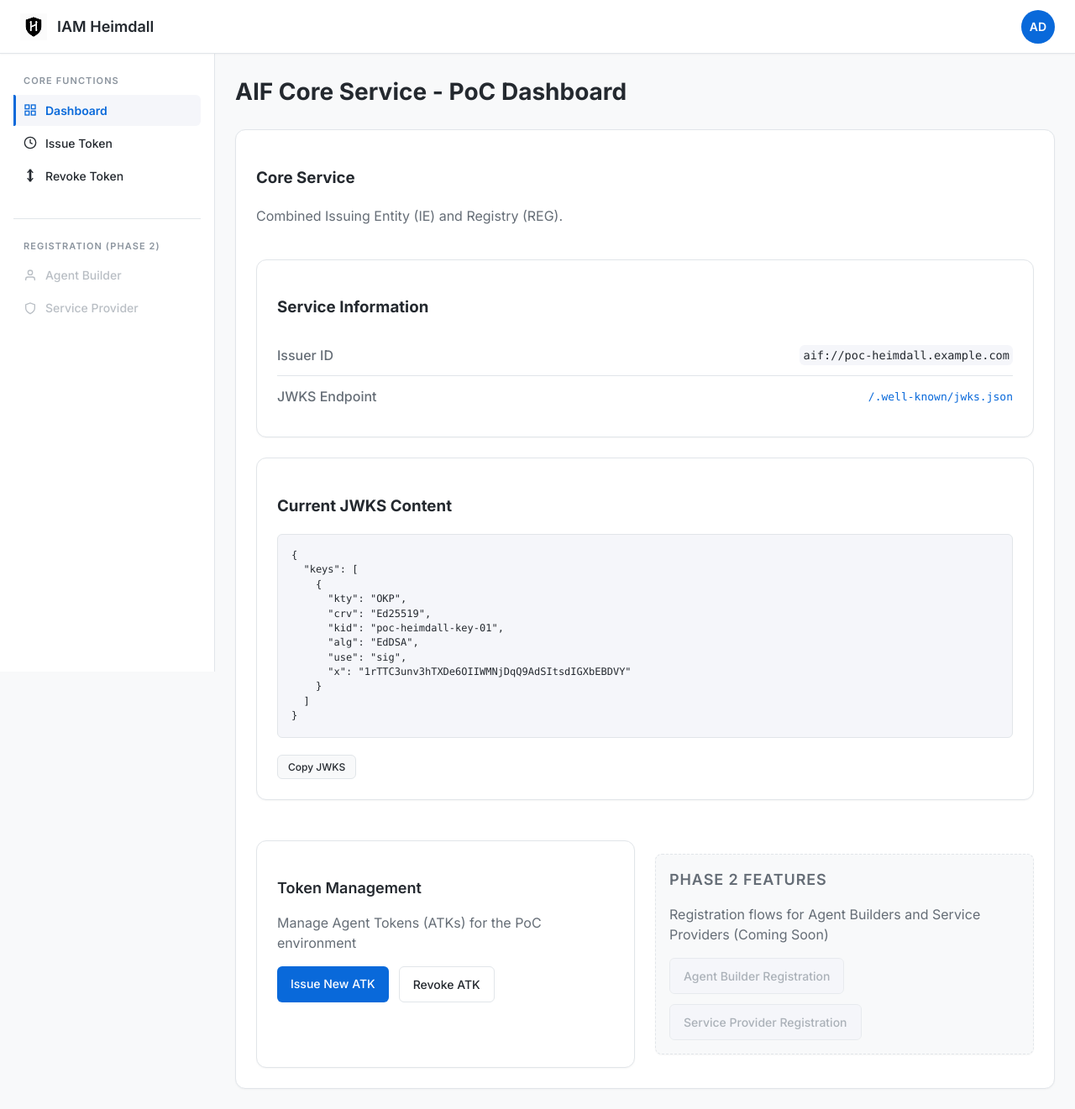
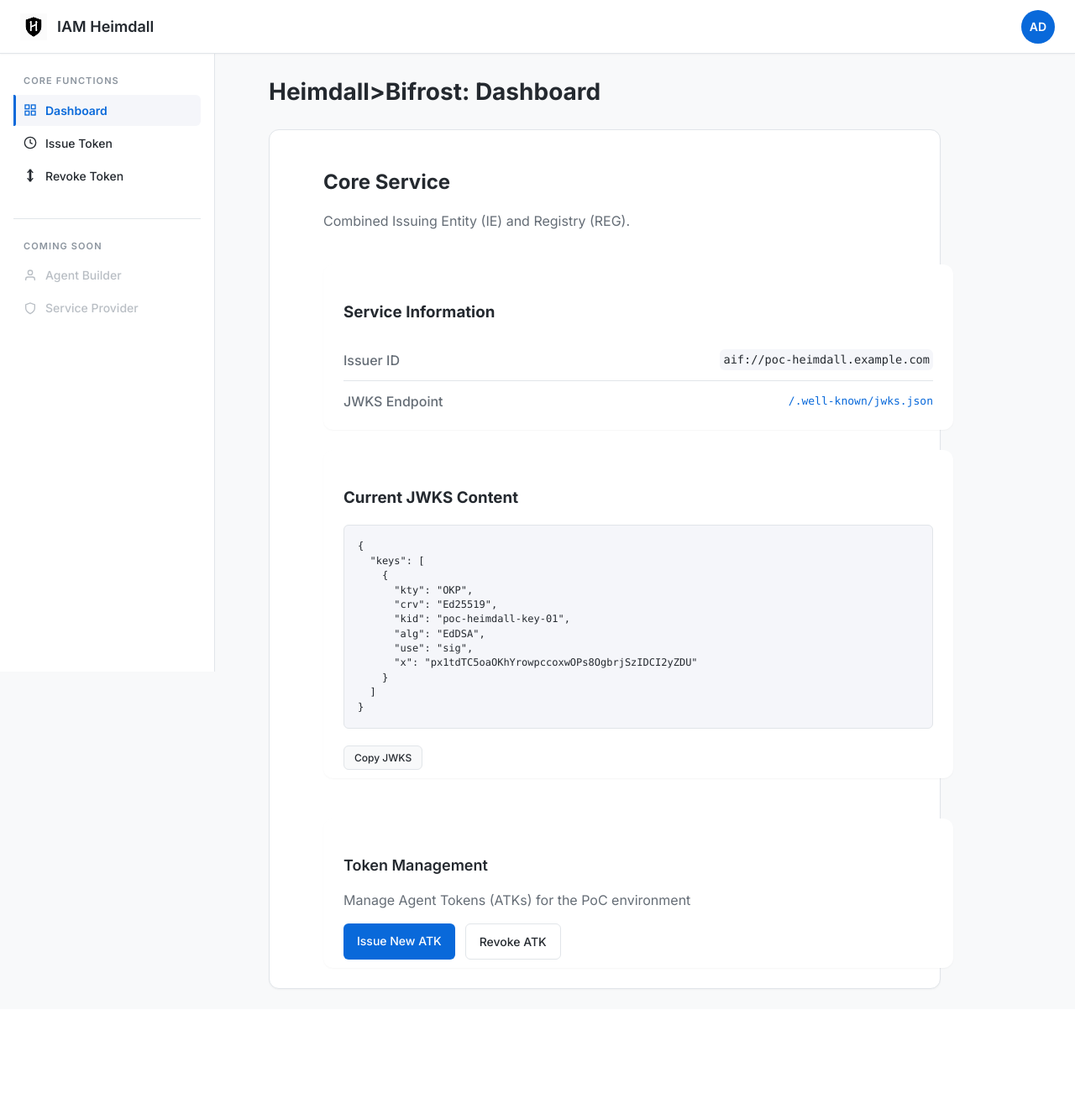
Before and after one commit to IAM-Heimdall/bifrost, a FastAPI app: page /ui/ in a window 1280 px wide. Shown: the whole page at 84% size. After the commit the page ends 1179 px from the top, so only its background shows below. Run offline with FastAPI, Linux system fonts and the light colour scheme.

Commit message:
cosmetics

```diff
--- a/app/static/style.css
+++ b/app/static/style.css
@@ -266,6 +266,7 @@ body {
 
 .content-header {
     margin-bottom: 24px;
+    margin-left: 40px;
 }
 
 .content-header h1 {
@@ -275,7 +276,11 @@ body {
     margin: 0;
 }
 
+/* Consistent page width positioned left */
 .content-body {
+    max-width: 800px;
+    margin-left: 40px;
+    margin-right: auto;
     background-color: var(--color-bg);
     border-radius: var(--radius-lg);
     padding: 24px;
@@ -456,10 +461,13 @@ code {
 /* Cards */
 .card {
     background-color: var(--color-bg);
-    border: 1px solid var(--color-border);
+    border: 0px solid var(--color-border);
     border-radius: var(--radius-lg);
     padding: 24px;
     box-shadow: var(--shadow-sm);
+    width: 100%;
+    box-sizing: border-box;
+    padding-bottom: 10px;
 }
 
 /* Utility Classes */
@@ -536,6 +549,10 @@ code {
 .dashboard-grid {
     display: grid;
     gap: 24px;
+    max-width: 800px;
+    width: 100%;
+    margin-left: 40px;
+    margin-right: auto;
 }
 
 .welcome-section h2 {
@@ -588,6 +605,7 @@ code {
     grid-template-columns: repeat(auto-fit, minmax(300px, 1fr));
     gap: 24px;
     margin-top: 24px;
+    width: 100%;
 }
 
 .action-card h3 {
--- a/app/templates/base.html
+++ b/app/templates/base.html
@@ -71,7 +71,7 @@
                 </section>
 
                 <section class="separator">
-                    <h3>Registration (Phase 2)</h3>
+                    <h3>Coming Soon</h3>
                     <ul>
                         <li>
                             <a href="{{ url_for('register_agent_builder_form_get') }}" class="nav-item disabled">
--- a/app/templates/index.html
+++ b/app/templates/index.html
@@ -3,7 +3,7 @@
 {% block content %}
     <div class="dashboard-grid">
         <div class="welcome-section">
-            <h3>Core Service</h3>
+            <h2>Core Service</h2>
             <p class="text-subtle">Combined Issuing Entity (IE) and Registry (REG).</p>
         </div>
 
@@ -21,8 +21,8 @@
 
         <div class="jwks-section card">
             <h3>Current JWKS Content</h3>
-            <pre class="jwks-content">{{ jwks_content_str }}</pre>
-            <button onclick="copyToClipboard('{{ jwks_content_str }}')" class="copy-btn">
+            <pre class="jwks-content" id="jwksContent">{{ jwks_content_str }}</pre>
+            <button onclick="copyToClipboard()" class="copy-btn">
                 Copy JWKS
             </button>
         </div>
@@ -36,33 +36,31 @@
                     <a href="{{ url_for('revoke_token_form_get') }}" class="button-secondary">Revoke ATK</a>
                 </div>
             </div>
-
-            <div class="action-card card poc-section">
-                <h3>Phase 2 Features</h3>
-                <p class="text-subtle">Registration flows for Agent Builders and Service Providers (Coming Soon)</p>
-                <div class="action-buttons">
-                    <a href="{{ url_for('register_agent_builder_form_get') }}" class="button-disabled">Agent Builder Registration</a>
-                    <a href="{{ url_for('register_service_provider_form_get') }}" class="button-disabled">Service Provider Registration</a>
-                </div>
-            </div>
         </div>
     </div>
 
     <script>
-        function copyToClipboard(text) {
-            navigator.clipboard.writeText(text).then(function() {
-                // Show a temporary success message
-                const button = event.target;
+        function copyToClipboard() {
+            // Get the JWKS content from the pre element
+            const jwksElement = document.getElementById('jwksContent');
+            const jwksText = jwksElement.textContent;
+
+            // Copy to clipboard
+            navigator.clipboard.writeText(jwksText).then(function() {
+                // Show success feedback
+                const button = document.querySelector('.copy-btn');
                 const originalText = button.textContent;
                 button.textContent = 'Copied!';
-                button.style.backgroundColor = '#22c55e';
 
+                // Reset after 2 seconds
                 setTimeout(function() {
                     button.textContent = originalText;
                     button.style.backgroundColor = '';
+                    button.style.color = '';
                 }, 2000);
             }).catch(function(err) {
                 console.error('Failed to copy: ', err);
+                alert('Copy failed. Please select and copy manually.');
             });
         }
     </script>
--- a/app/templates/revoke_token_ui.html
+++ b/app/templates/revoke_token_ui.html
@@ -2,7 +2,7 @@
 
 {% block content %}
     <div class="revoke-section">
-        <div class="form-card card">
+        <div class="card">
             <form method="post" class="revoke-form">
                 <h2>Revoke ATK by JTI</h2>
                 <p class="text-subtle">Enter the JWT ID (JTI) of the token you want to revoke</p>
@@ -30,6 +30,7 @@
                 </div>
             </form>
         </div>
+        <br><br>
 
         <div class="revoked-tokens-section">
             <div class="card">
--- a/app/ui_routes.py
+++ b/app/ui_routes.py
@@ -38,7 +38,7 @@ def get_base_template_context(request: Request, title: str) -> Dict:
 
 @router.get("/", response_class=HTMLResponse)
 async def ui_dashboard(request: Request):
-    context = get_base_template_context(request, "AIF Core Service - PoC Dashboard")
+    context = get_base_template_context(request, "Heimdall>Bifrost: Dashboard")
     try:
         jwks_data = get_jwks()
         jwks_url_path = "/.well-known/jwks.json" # Default if url_for fails
@@ -61,7 +61,7 @@ async def ui_dashboard(request: Request):
 
 @router.get("/issue-token", response_class=HTMLResponse)
 async def issue_token_form_get(request: Request):
-    context = get_base_template_context(request, "Issue New ATK (Manual PoC)")
+    context = get_base_template_context(request, "Heimdall>Bifrost: Issue Token")
     context.update({
         "supported_models": SUPPORTED_AI_MODELS,
         "standard_permissions": STANDARD_PERMISSIONS_LIST,
@@ -80,7 +80,7 @@ async def issue_token_form_post(
     model_id: str = Form(...)
     # Removed override_trust_tag_keys, override_trust_tag_values, override_trust_tags_json_str
 ):
-    context = get_base_template_context(request, "Issue New ATK (Manual PoC)")
+    context = get_base_template_context(request, "Heimdall>Bifrost: Issue Token")
     form_data_repopulate = {
         "user_id": user_id, "audience_sp_id": audience_sp_id,
         "permissions_str": input_permissions_str, "purpose": purpose,
@@ -110,14 +110,8 @@ async def issue_token_form_post(
         )
 
         if signed_atk:
-            message = "✅ ATK issued successfully!"
-            if DEFAULT_AIF_TRUST_TAGS:
-                message += f" (Default trust tags applied: {json.dumps(DEFAULT_AIF_TRUST_TAGS)})"
-            else:
-                message += " (No default trust tags configured to be applied.)"
-            message_type = "success"
             issued_atk_val = signed_atk
-            form_data_repopulate = {"model_id": model_id} # Clear for next, keep model
+            form_data_repopulate = {"model_id": model_id}
         else:
             message = "❌ Failed to issue ATK. Check server logs."
 
@@ -141,7 +135,7 @@ async def issue_token_form_post(
 @router.get("/revoke-token", response_class=HTMLResponse)
 async def revoke_token_form_get(request: Request, message: Optional[str] = None, msg_type: Optional[str] = "info"):
     """Displays a form to manually revoke an ATK by JTI, and shows message if redirected."""
-    context = get_base_template_context(request, "Revoke ATK (Manual PoC)")
+    context = get_base_template_context(request, "Heimdall>Bifrost: Revoke ATK")
     current_revoked_jtis_processed = []
     try:
         revoked_collection = get_revoked_tokens_collection()
```
Also changed, not shown: other parts of app/static/style.css (+83 -41 lines), app/templates/issue_token_ui.html (+21 -30 lines), config/settings.py (+12 -4 lines).
